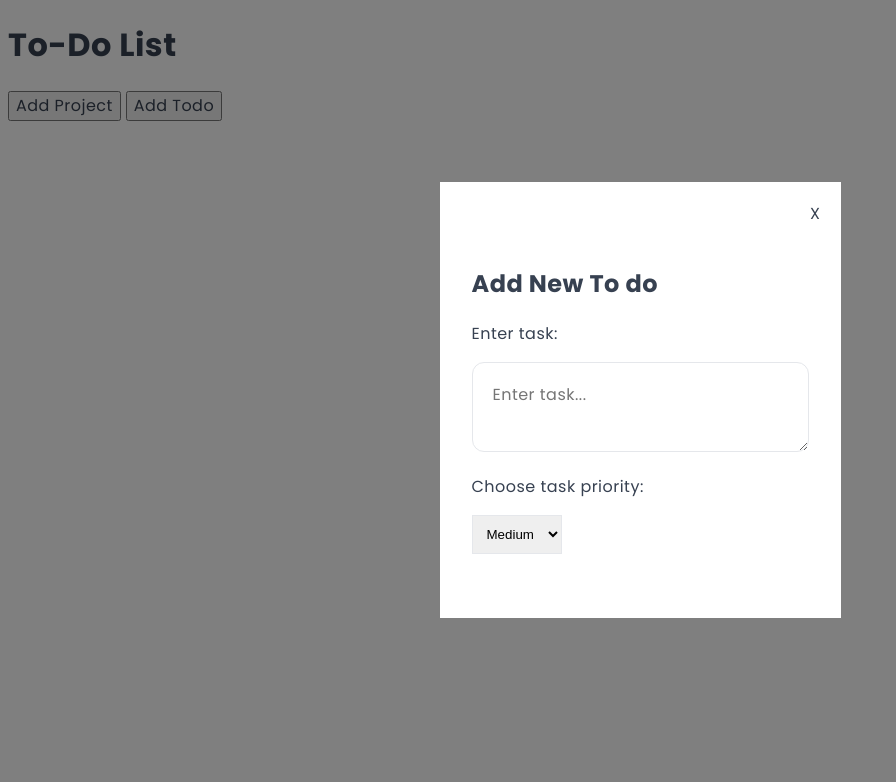
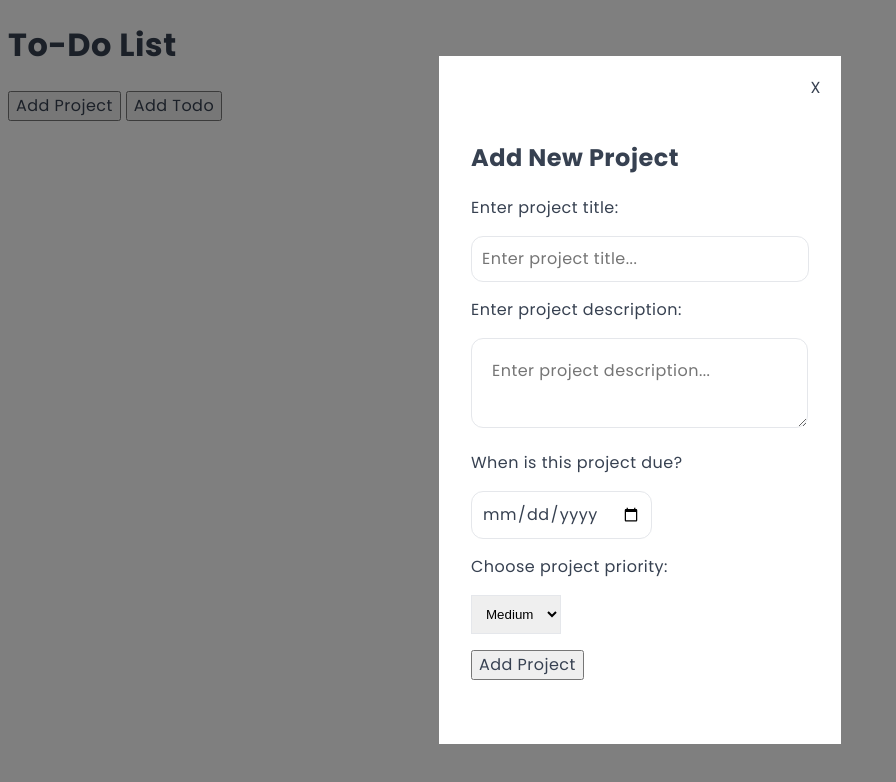
Before and after one commit to noyeosa-obazee/to-do-list, a website built with webpack: page src/template.html in a window 1280 px wide. Both pictures are taken after a click on the button "Add Project". Shown: the whole page, without its empty margins (0-896 px from the left). Built offline with nearby package versions, Linux system fonts and the light colour scheme; a web font is replaced by a local one.

Commit message:
Create form input for project and to do

```diff
--- a/src/index.js
+++ b/src/index.js
@@ -1,7 +1,21 @@
 import './style.css';
-
+import { projectModal } from './project-modal.js';
 import  { toDoModal } from './todo-modal.js'
 
 const modalWindow = document.querySelector('.modal__window')
+const addProjectBtn = document.querySelector('.add-project-btn')
+const addToDoBtn = document.querySelector('.add-todo-btn')
 
-modalWindow.appendChild(toDoModal());
+addProjectBtn.addEventListener('click', function () {
+    const todoContainer = document.querySelector('.todo-container')
+    const projectContainer = document.querySelector('.project-container')
+    if (todoContainer) modalWindow.removeChild(todoContainer)
+    if (!projectContainer) modalWindow.appendChild(projectModal())
+})
+
+addToDoBtn.addEventListener('click', function() {
+    const projectContainer = document.querySelector('.project-container')
+    const todoContainer = document.querySelector('.todo-container')
+    if (projectContainer) modalWindow.removeChild(projectContainer)
+    if (!todoContainer) modalWindow.appendChild(toDoModal())
+})
--- a/src/project-modal.js
+++ b/src/project-modal.js
@@ -0,0 +1,75 @@
+function projectModal () {
+    const newProjectContainer = document.createElement('div')
+    newProjectContainer.classList.add('project-container')
+    const projectForm = document.createElement('form')
+    projectForm.classList.add('project-form')
+    const heading = document.createElement('h2');
+    heading.textContent = 'Add New Project'
+    const projectTitleLabel = document.createElement('label');
+    projectTitleLabel.setAttribute('for', 'project-title')
+    projectTitleLabel.textContent = 'Enter project title:'
+    const projectTitleInput = document.createElement('input')
+    projectTitleInput.setAttribute('placeholder', 'Enter project title...')
+    projectTitleInput.id = 'project-title';
+    const projectDescriptionLabel = document.createElement('label')
+    projectDescriptionLabel.textContent = 'Enter project description:'
+    projectDescriptionLabel.setAttribute('for', 'project-description')
+    const projectDescriptionInput = document.createElement('textarea')
+    projectDescriptionInput.setAttribute('placeholder', 'Enter project description...')
+    projectDescriptionInput.id = 'project-description'
+    const dueDateLabel = document.createElement('label');
+    dueDateLabel.textContent = 'When is this project due?'
+    dueDateLabel.setAttribute('for', 'due-date')
+    const dueDatePicker = document.createElement('input')
+    dueDatePicker.type = 'date'
+    dueDatePicker.id = 'due-date'
+    const priorityContainer = document.createElement('div')
+    const priorityLabel = document.createElement('label');
+    priorityLabel.setAttribute('for', 'priority-select')
+    priorityLabel.textContent = 'Choose project priority:'
+    const prioritySelection = document.createElement('select')
+    prioritySelection.id = 'priority-select'
+    const option1 = document.createElement('option')
+    option1.textContent = 'High'
+    option1.value = 'high'
+    const option2 = document.createElement('option')
+    option2.textContent = 'Medium'
+    option2.value = 'medium'
+    option2.selected = true;
+    const option3 = document.createElement('option')
+    option3.textContent = 'Low'
+    option3.value = 'low'
+    const addProjectButton = document.createElement('button')
+    addProjectButton.textContent = 'Add Project'
+    addProjectButton.classList.add('add-project-btn')
+    addProjectButton.type = 'submit'
+    addProjectButton.onclick = (e) => { e.preventDefault() }
+   newProjectContainer.appendChild(heading)
+   prioritySelection.appendChild(option1)
+    prioritySelection.appendChild(option2)
+    prioritySelection.appendChild(option3)
+    priorityContainer.appendChild(priorityLabel)
+    priorityContainer.appendChild(document.createElement('p'))
+    priorityContainer.appendChild(prioritySelection)
+   projectForm.appendChild(projectTitleLabel)
+   projectForm.appendChild(document.createElement('p'))
+   projectForm.appendChild(projectTitleInput)
+    projectForm.appendChild(document.createElement('p'))
+   projectForm.appendChild(projectDescriptionLabel)
+   projectForm.appendChild(document.createElement('p'))
+   projectForm.appendChild(projectDescriptionInput)
+   projectForm.appendChild(document.createElement('p'))
+   projectForm.appendChild(dueDateLabel)
+   projectForm.appendChild(document.createElement('p'))
+   projectForm.appendChild(dueDatePicker)
+   projectForm.appendChild(document.createElement('p'))
+   projectForm.appendChild(priorityContainer)
+   projectForm.appendChild(document.createElement('p'))
+   projectForm.appendChild(addProjectButton)
+   newProjectContainer.appendChild(projectForm);
+
+   return newProjectContainer
+
+}
+
+export { projectModal };
--- a/src/style.css
+++ b/src/style.css
@@ -104,6 +104,16 @@ button {
   right: 20px;
 }
 
+#new input {
+    border: 1px solid #e5e7eb;
+    border-radius: 12px;
+    padding: 10px;
+}
+
+input[type="date"] {
+    cursor: pointer;
+}
+
 #new:not(:target) {
     visibility: hidden;
     opacity: 0;
--- a/src/todo-modal.js
+++ b/src/todo-modal.js
@@ -1,7 +1,10 @@
 function toDoModal () {
     const newToDoContainer = document.createElement('div')
+    newToDoContainer.classList.add('todo-container')
     const heading = document.createElement('h2');
     heading.textContent = 'Add New To do'
+    const toDoForm = document.createElement('form')
+    toDoForm.classList.add('todo-form')
     const toDoLabel = document.createElement('label');
     toDoLabel.setAttribute('for', 'to-do-input')
     toDoLabel.textContent = 'Enter task:'
@@ -24,18 +27,26 @@ function toDoModal () {
     const option3 = document.createElement('option')
     option3.textContent = 'Low'
     option3.value = 'low'
+    const addToDoButton = document.createElement('button')
+    addToDoButton.type ='submit'
+    addToDoButton.textContent = 'Add Task'
+    addToDoButton.classList.add('add-todo-btn')
+    addToDoButton.onclick = (e) => { e.preventDefault() }
+    newToDoContainer.appendChild(heading)
     prioritySelection.appendChild(option1)
     prioritySelection.appendChild(option2)
     prioritySelection.appendChild(option3)
     priorityContainer.appendChild(priorityLabel)
     priorityContainer.appendChild(document.createElement('p'))
     priorityContainer.appendChild(prioritySelection)
-    newToDoContainer.appendChild(heading)
-    newToDoContainer.appendChild(toDoLabel)
-    newToDoContainer.appendChild(document.createElement('p'))
-    newToDoContainer.appendChild(toDoInput)
-    newToDoContainer.appendChild(document.createElement('p'))
-    newToDoContainer.appendChild(priorityContainer)
+    toDoForm.appendChild(toDoLabel)
+    toDoForm.appendChild(document.createElement('p'))
+    toDoForm.appendChild(toDoInput)
+    toDoForm.appendChild(document.createElement('p'))
+    toDoForm.appendChild(priorityContainer)
+    toDoForm.appendChild(document.createElement('p'))
+    toDoForm.appendChild(addToDoButton)
+    newToDoContainer.appendChild(toDoForm)
 
 
     return newToDoContainer;
```
